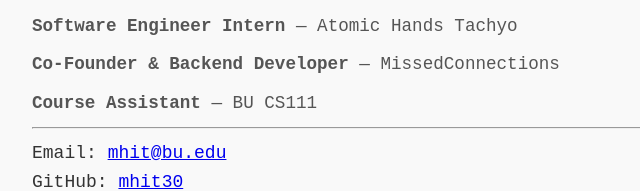
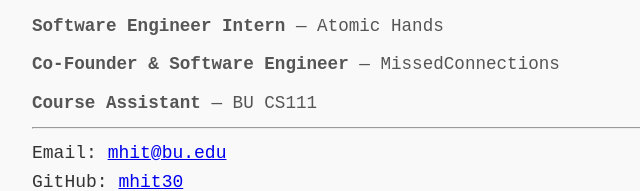
Before and after one commit to mhit30/mhit30.github.io, a plain HTML site: page index.html in a window 1280 px wide. Shown: the part 597-788 px from the top of the page, 208-848 px from the left. Drawn offline with Linux system fonts and the light colour scheme.

Commit message:
title updates to match role and profile

```diff
--- a/index.html
+++ b/index.html
@@ -34,8 +34,8 @@
           <div id="work">
             <h2>Current Roles</h2>
             <ul class="role-list">
-              <li><b>Software Engineer Intern</b> — Atomic Hands Tachyo</li>
-              <li><b>Co-Founder & Backend Developer</b> — MissedConnections</li>
+              <li><b>Software Engineer Intern</b> — Atomic Hands</li>
+              <li><b>Co-Founder & Software Engineer</b> — MissedConnections</li>
               <li><b>Course Assistant</b> — BU CS111</li>
             </ul>
           </div>
```
